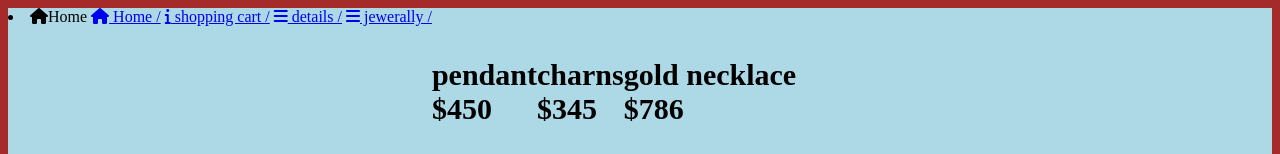
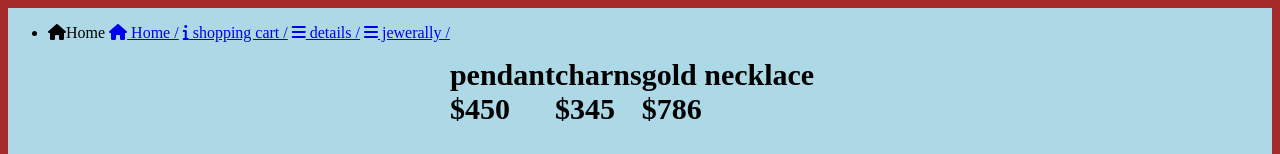
Before and after one commit to WendyWangui/wendy-wangui, a plain HTML site: page products.html in a window 1280 px wide. Shown: the top 154 px of the page. Drawn offline with Linux system fonts and the light colour scheme.

Commit message:
Update products.html

```diff
--- a/products.html
+++ b/products.html
@@ -10,14 +10,15 @@
 <body class=body>
     <section class="top">
 <nav class="icons">
-
+    <ul>
         <li>
     <i class="fas fa-home"></i>Home
-             <a href="product.html" class="bg-dark"><i class="fas fa-home"></i> Home /</a>
+             <a href="index.html" class="bg-dark"><i class="fas fa-home"></i> Home /</a>
             <a href="cart.html" class="bg-dark"><i class="fas fa-info"></i> shopping cart /</a>
            <a href="details.html" class="bg-dark dropdown"><i class="fas fa-bars"></i> details /</a>
              <a href="products.html" class="bg-dark dropdown"><i class="fas fa-bars"></i> jewerally /</a>
         </li>
+    </ul>
 
 
 
```
